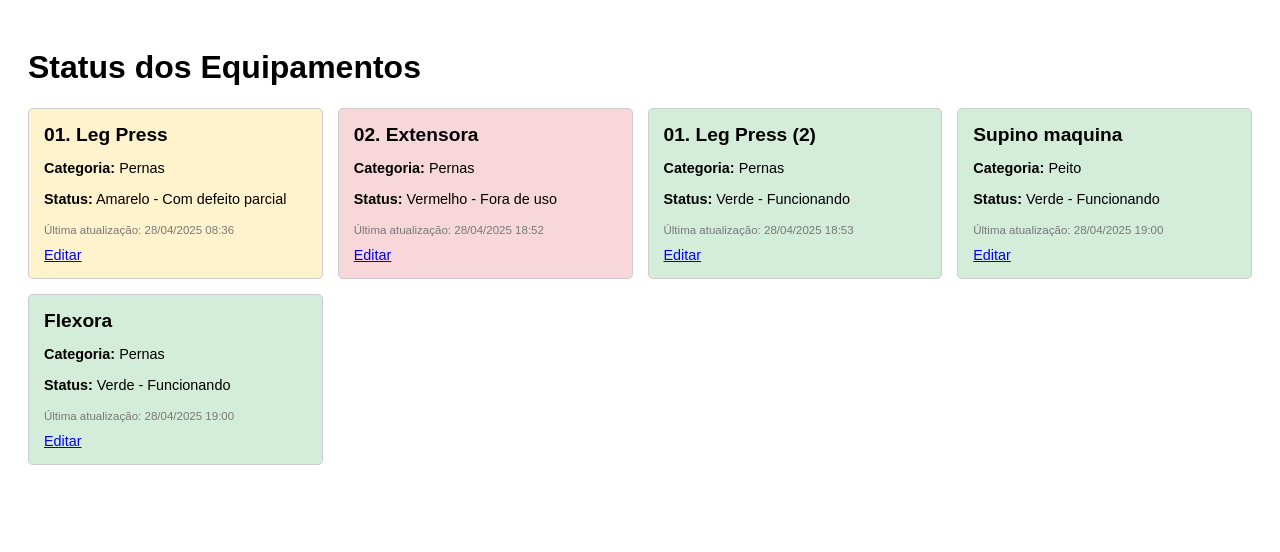
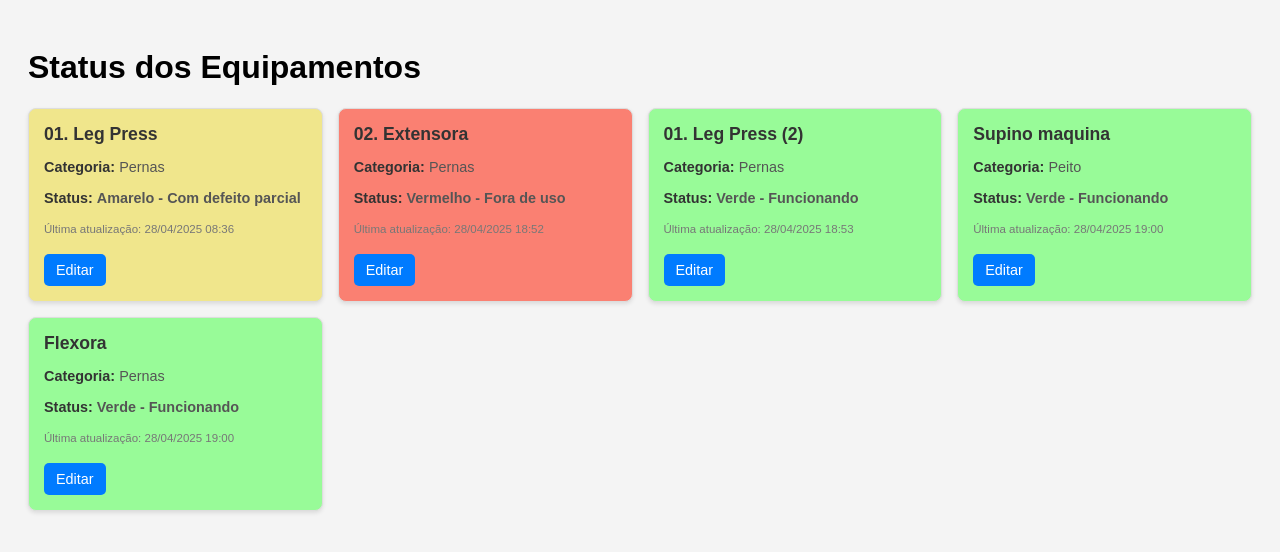
Before and after one commit to Mariaecota/smartfit-manutencao, a Django app: page / in a window 1280 px wide. Shown: the top 552 px of the page. Run offline with Django 5.2, Linux system fonts and the light colour scheme; data comes from the database, SQL or seed files in the repository; both versions use the stored data as it was after the commit.

Commit message:
visual definido

```diff
--- a/manutencao/equipamentos/templates/equipamentos/lista.html
+++ b/manutencao/equipamentos/templates/equipamentos/lista.html
@@ -4,24 +4,44 @@
     <meta charset="UTF-8">
     <title>Equipamentos - Manutenção Smart Fit</title>
     <style>
-        body { font-family: Arial, sans-serif; padding: 20px; }
+        body {
+            font-family: Arial, sans-serif;
+            padding: 20px;
+            background-color: #f4f4f4; /* Mantendo o fundo claro por enquanto */
+        }
         .container {
-            display: grid; /* Usando Grid Layout para organizar os cards */
-            grid-template-columns: repeat(auto-fit, minmax(250px, 1fr)); /* Cria colunas responsivas */
-            gap: 15px; /* Espaçamento entre os cards */
+            display: grid;
+            grid-template-columns: repeat(auto-fit, minmax(280px, 1fr));
+            gap: 15px;
+            margin-top: 20px;
         }
         .card {
-            border: 1px solid #ccc;
+            border: 1px solid #ddd;
             padding: 15px;
+            border-radius: 8px;
+            background-color: #fff;
+            box-shadow: 0 2px 4px rgba(0, 0, 0, 0.1);
+        }
+        .verde { background-color: #98FB98; /* Verde mais vivo (PaleGreen) */ color: #006400; } /* Verde escuro */
+        .amarelo { background-color: #F0E68C; /* Amarelo mais quente (Khaki) */ color: #8B4513; } /* Marrom sela */
+        .vermelho { background-color: #FA8072; /* Vermelho mais rosado (Salmon) */ color: #8B0000; } /* Vermelho sangue */
+        h2 { font-size: 1.1em; margin-top: 0; margin-bottom: 8px; color: #333; }
+        p { margin-bottom: 8px; font-size: 0.9em; color: #555; }
+        strong { color: #333; }
+        small { font-size: 0.8em; color: #777; }
+        .editar-link {
+            display: inline-block;
+            margin-top: 10px;
+            padding: 8px 12px;
+            text-decoration: none;
+            background-color: #007bff;
+            color: white;
             border-radius: 5px;
+            font-size: 0.9em;
         }
-        .verde { background-color: #d4edda; }
-        .amarelo { background-color: #fff3cd; }
-        .vermelho { background-color: #f8d7da; }
-        h2 { font-size: 1.2em; margin-top: 0; margin-bottom: 5px; }
-        p { margin-bottom: 5px; font-size: 0.9em; }
-        small { font-size: 0.8em; color: #777; }
-        .editar-link { display: block; margin-top: 10px; font-size: 0.9em; }
+        .editar-link:hover {
+            background-color: #0056b3;
+        }
     </style>
 </head>
 <body>
@@ -32,7 +52,7 @@
         <div class="card {{ eq.status }}">
             <h2>{{ eq.nome }}</h2>
             <p><strong>Categoria:</strong> {{ eq.categoria }}</p>
-            <p><strong>Status:</strong> {{ eq.get_status_display }}</p>
+            <p><strong>Status:</strong> <span style="font-weight: bold;">{{ eq.get_status_display }}</span></p>
             <p><small>Última atualização: {{ eq.ultima_atualizacao|date:"d/m/Y H:i" }}</small></p>
             <a class="editar-link" href="{% url 'editar_equipamento' eq.pk %}">Editar</a>
         </div>
```
Also changed, not shown: manutencao/db.sqlite3.
